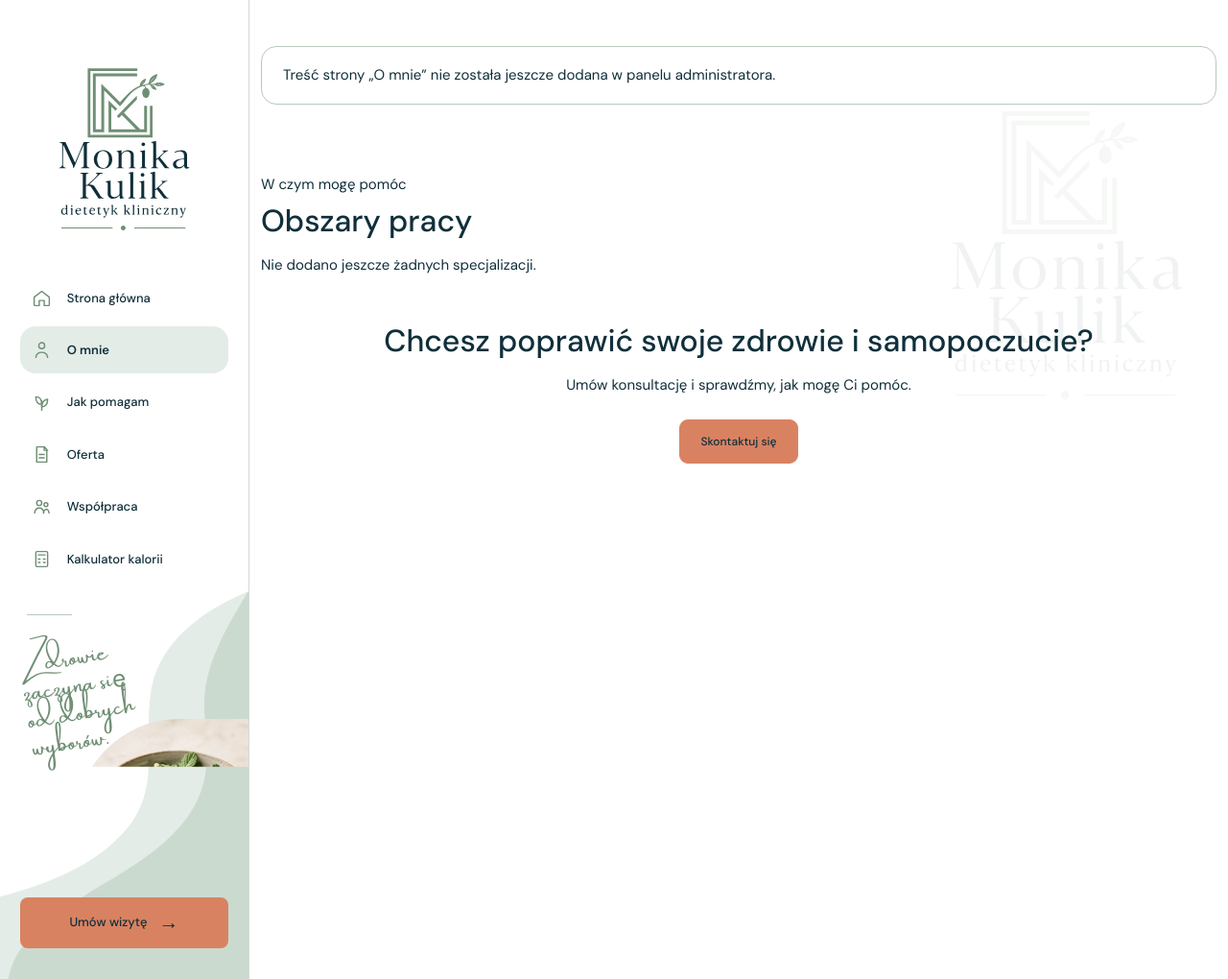
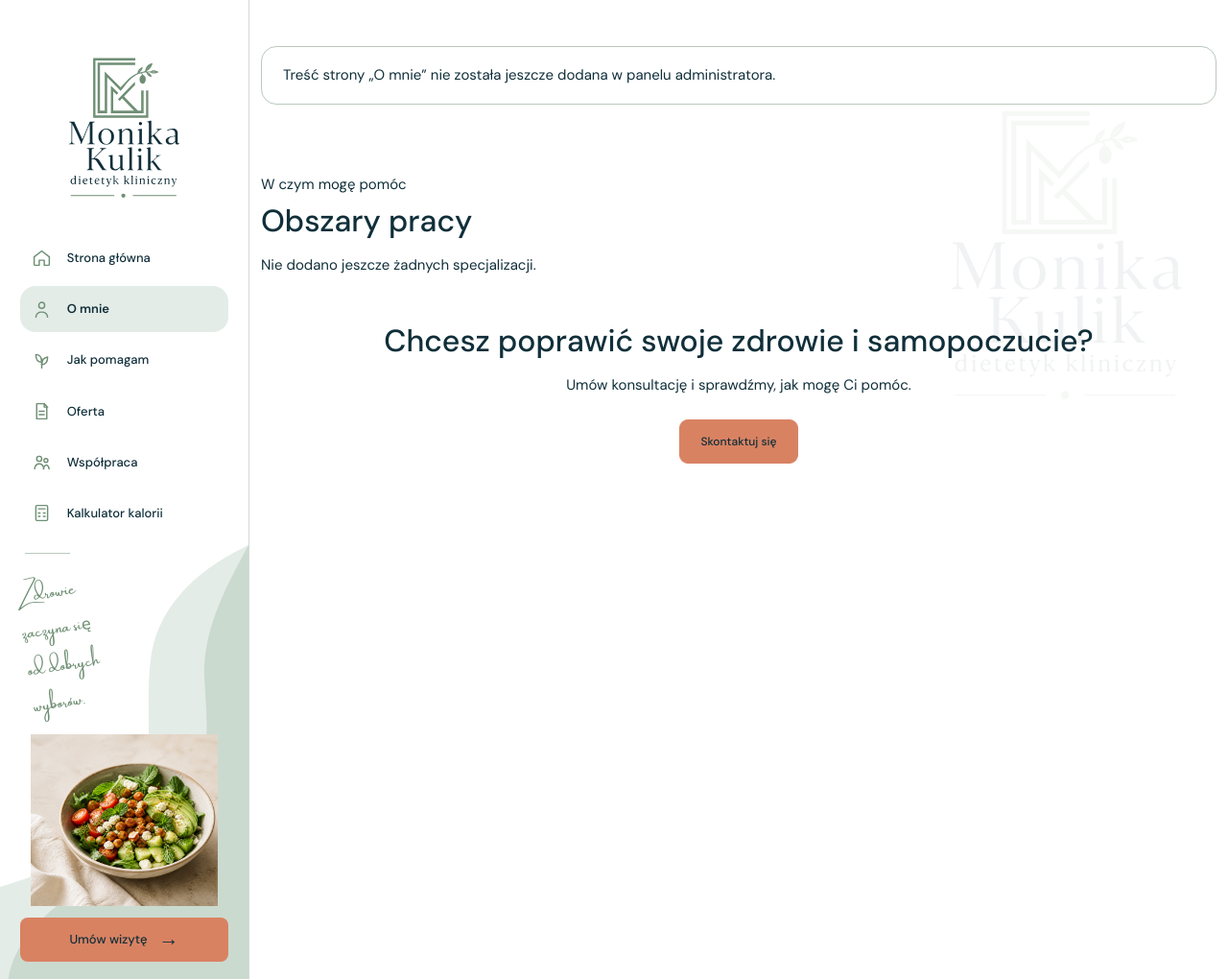
Before and after one commit to BartoszPoluszczyk/Monika-WebSite, a Django app: page /o-mnie/ in a window 1280 px wide. Shown: the whole page at 96% size. Run offline with Django 5.2, Linux system fonts and the light colour scheme; data that the repository does not hold is empty; some web fonts are replaced.

Commit message:
Restore complete navbar photo and show the whole bowl
Reuse the verified full PNG blob, render it with object-fit contain and no rounded crop. Separate caption, photo and CTA into grid rows, improve Amsterdam One line spacing and refresh asset cache keys. Add image integrity and no-crop regression checks.

```diff
--- a/main/templates/main/base.html
+++ b/main/templates/main/base.html
@@ -27,8 +27,8 @@
         rel="stylesheet"
         href="{% static 'css/style.css' %}?v=navbar-reference-20260907"
     >
-    <link rel="stylesheet" href="{% static 'css/navigation.css' %}?v=alex-brush-20260910">
-    <link rel="preload" href="{% static 'fonts/alex-brush.ttf' %}" as="font" type="font/ttf" crossorigin>
+    <link rel="stylesheet" href="{% static 'css/navigation.css' %}?v=navbar-photo-complete-20260910">
+    <link rel="preload" href="{% static 'fonts/amsterdam-one.ttf' %}" as="font" type="font/ttf" crossorigin>
 
     {% block extra_css %}{% endblock %}
     <link rel="stylesheet" href="{% static 'css/watermark.css' %}?v=20260908-fixed-home">
--- a/main/templates/main/partials/navbar.html
+++ b/main/templates/main/partials/navbar.html
@@ -49,7 +49,7 @@
 
             <div class="navbar-footer">
                 <img class="navbar-wave" src="{% static 'images/branding/navbar-bottom-decoration.svg' %}?v=reference-20260907" alt="" aria-hidden="true">
-                <img class="navbar-footer-photo" src="{% static 'images/navbar-food-bowl.png' %}" alt="" aria-hidden="true">
+                <img class="navbar-footer-photo" src="{% static 'images/navbar-food-bowl.png' %}?v=complete-20260910" alt="" aria-hidden="true">
                 <p class="navbar-signature">
                     <span>Zdrowie</span>
                     <span>zaczyna się</span>
--- a/static/css/navigation.css
+++ b/static/css/navigation.css
@@ -38,7 +38,7 @@
 
 .brand { display: block; flex-shrink: 0; }
 .navbar-logo { display: block; width: 66px; height: 82px; object-fit: contain; }
-.navbar-corner, .navbar-wave, .navbar-signature { display: none; }
+.navbar-corner, .navbar-wave, .navbar-signature, .navbar-footer-photo { display: none; }
 
 .custom-navigation { display: none; width: 100%; }
 .custom-navigation.is-open { display: block; padding-block: 10px 14px; }
@@ -147,16 +147,16 @@
         pointer-events: none;
     }
 
-    /* Reference proportions: logo 28%, links 32%, illustrated footer 40%.
+    /* Reserve space for the handwritten caption, complete photo and CTA.
        Short laptop windows scroll the panel instead of clipping its CTA. */
     .navbar-inner {
         display: grid;
         grid-template-columns: minmax(0, 1fr);
-        grid-template-rows: 28% 72%;
+        grid-template-rows: 24% 76%;
         align-items: stretch;
         justify-content: normal;
         height: 100%;
-        min-height: 760px;
+        min-height: 960px;
         padding: 0;
     }
     .brand {
@@ -172,7 +172,7 @@
     .custom-navigation,
     .custom-navigation.is-open {
         display: grid;
-        grid-template-rows: 45% 55%;
+        grid-template-rows: minmax(264px, 1fr) minmax(440px, 1.4fr);
         width: 100%;
         height: 100%;
         min-height: 0;
@@ -184,15 +184,22 @@
         padding: 0 8% 9px;
     }
     .navigation-link { min-height: 0; padding: 8px 12px; }
+    /* Separate rows keep handwriting, photo and CTA from overlapping.
+       Minimum sizes also protect the layout on short laptop windows. */
     .navbar-footer {
         position: relative;
-        min-height: 0;
+        display: grid;
+        grid-template-rows: auto minmax(140px, 1fr) auto;
+        gap: 12px;
+        padding: 24px 8% 18px;
+        min-height: 440px;
+        isolation: isolate;
         container-type: inline-size;
     }
     .navbar-wave {
         position: absolute;
         inset: 0;
-        z-index: 0;
+        z-index: -1;
         display: block;
         width: 100%;
         height: 100%;
@@ -201,53 +208,45 @@
     .navbar-footer::before {
         content: "";
         position: absolute;
-        z-index: 2;
-        top: 6%;
-        left: 11%;
+        top: 8px;
+        left: 10%;
         width: 18%;
         height: 1px;
         background: var(--color-border-emphasis);
     }
     .navbar-footer-photo {
-        position: absolute;
-        z-index: 1;
-        right: 0;
-        bottom: 19%;
+        grid-row: 2;
         display: block;
-        width: 70%;
-        height: 48%;
-        object-fit: cover;
-        object-position: 54% 58%;
-        border-radius: 110px 0 0 0;
-        filter: saturate(.78) brightness(1.04);
+        justify-self: end;
+        width: 100%;
+        height: 100%;
+        min-height: 140px;
+        max-height: 200px;
+        object-fit: contain;
+        object-position: center;
+        border-radius: 0;
         pointer-events: none;
     }
     .navbar-signature {
-        position: absolute;
-        z-index: 2;
-        top: 14%;
-        left: 10%;
+        grid-row: 1;
+        justify-self: start;
         display: block;
-        margin: 0;
+        margin: 0 0 0 4px;
+        padding-top: 8px;
         color: var(--navbar-icon);
         font-family: "Amsterdam One", cursive;
-        font-size: 25px;
-        font-size: 9.2cqi;
+        font-size: 16px;
         font-weight: 400;
-        line-height: 1.22;
+        line-height: 2.4;
         letter-spacing: 0;
         transform: rotate(-9deg);
         transform-origin: left center;
     }
     .navbar-signature span { display: block; white-space: nowrap; }
     .navbar-cta {
-        position: absolute;
-        z-index: 3;
-        right: 8%;
-        bottom: 8%;
-        left: 8%;
+        grid-row: 3;
+        position: relative;
         min-height: 46px;
-        height: 13%;
         margin: 0;
         padding: 8px;
     }
```
Also changed, not shown: main/test_navbar_photo.py (added, +35 -0 lines), static/images/navbar-food-bowl.png.
